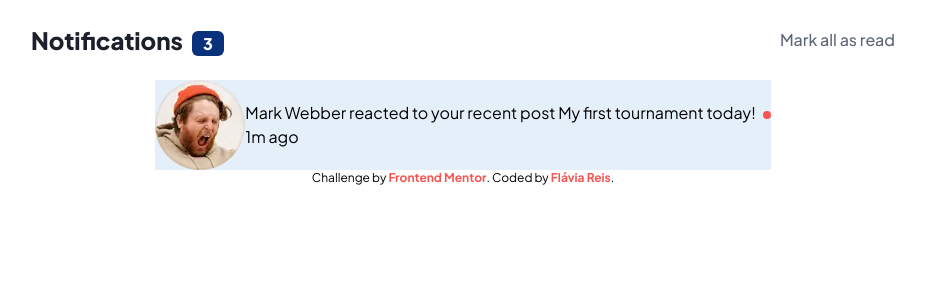
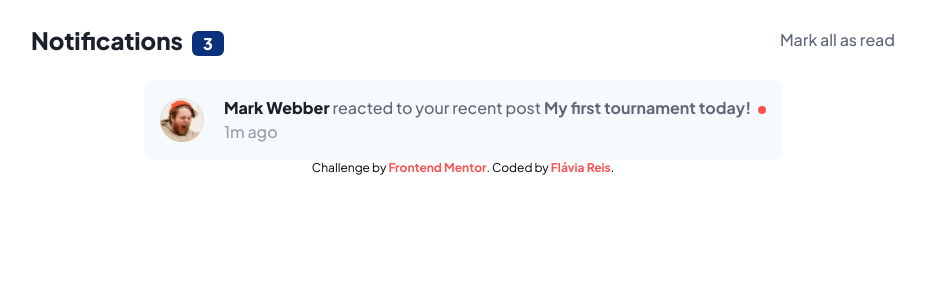
Before and after one commit to flaviare1s/notifications-page, a React (Vite) app: page / in a window 1280 px wide. Shown: the top 300 px of the page, without its empty margins (177-1102 px from the left). Built offline with nearby package versions, Linux system fonts and the light colour scheme.

Commit message:
Update Notification.jsx

```diff
--- a/src/components/Notification.jsx
+++ b/src/components/Notification.jsx
@@ -2,16 +2,18 @@ import PropTypes from 'prop-types'
 
 export const Notification = ({ name, photo, action, postTitle, postTime }) => {
   return (
-    <div key={name} className='flex justify-between items-center bg-light_grayish_blue_1'>
-      <div>
-        <img src={photo} alt={"Mark Webber"} />
+    <div key={name} className='flex justify-between items-center gap-5 bg-very_light_grayish_blue p-4 text-sm md:text-base rounded-lg'>
+      <div className='w-10 h-10 md:w-11 md:h-11' style={{ aspectRatio: '1/1' }}>
+        <img className='w-full h-full' src={photo} alt={"Mark Webber"} />
       </div>
       <div>
         <p>
-          <span>{name}</span> <span>{action}</span> <span>{postTitle}</span>
+          <span className='font-extrabold text-very_dark_blue'>{name} </span>
+          <span className='font-medium text-dark_grayish_blue'>{action} </span>
+          <span className='font-bold text-dark_grayish_blue'>{postTitle}</span>
           <span className='w-2 h-2 bg-red rounded-full inline-block ml-[7px]'></span>
         </p>
-        <p>{postTime}</p>
+        <p className='font-medium text-grayish_blue'>{postTime}</p>
       </div>
     </div>
   );
```
